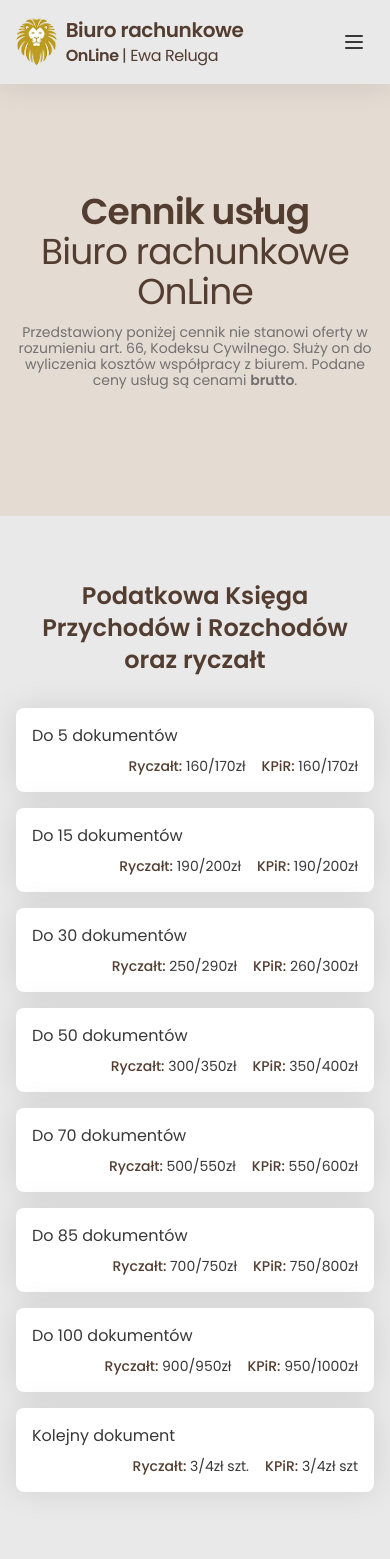
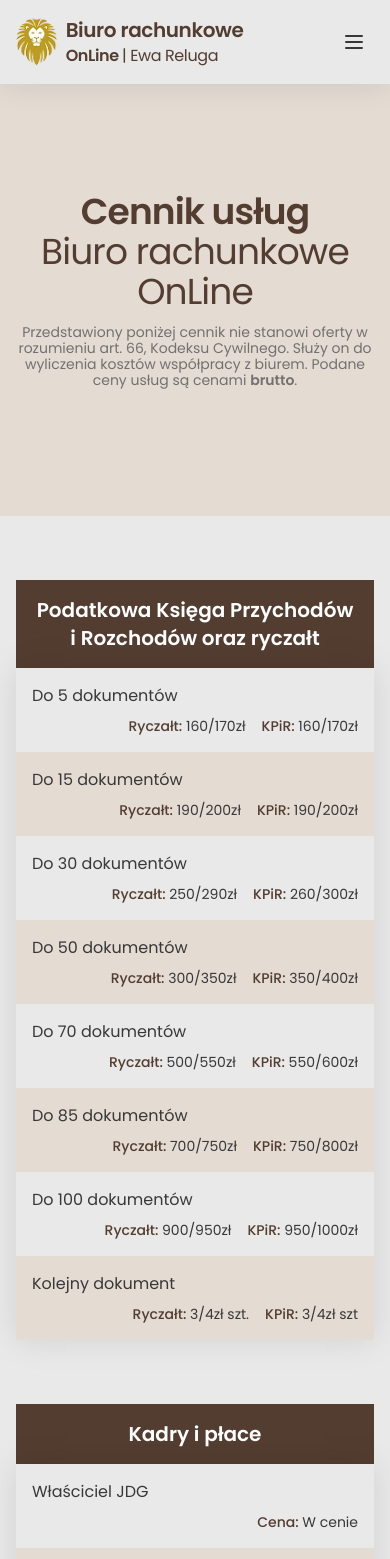
Before and after one commit to patroxfe/biurorachunkowe, a React (Vite) app: page /cennik in a window 390 px wide. Shown: the top 1559 px of the page. Built offline with nearby package versions, Linux system fonts and the light colour scheme.

Commit message:
Poprawa mobilnego cennika

```diff
--- a/src/pages/Pricing.jsx
+++ b/src/pages/Pricing.jsx
@@ -23,7 +23,7 @@ export default function Pricing() {
 			<div className='bg-secondBg py-16'>
 				<div className='wrapper px-4'>
 					<div className='mb-16'>
-						<h3 className='text-center text-2xl text-brownMain font-semibold mb-8 max-w-[500px] mx-auto'>
+						<h3 className='text-center text-xl md:text-2xl bg-brownMain text-white md:text-brownMain md:bg-inherit font-semibold md:mb-8 p-4 w-full md:max-w-[500px] mx-auto'>
 							Podatkowa Księga Przychodów i Rozchodów oraz ryczałt
 						</h3>
 						{/* Desktop */}
@@ -50,9 +50,9 @@ export default function Pricing() {
 							</table>
 						</div>
 						{/* Mobile */}
-						<div className='md:hidden space-y-4'>
+						<div className='md:hidden shadow-normal'>
 							{pricingData.sections[0].rows?.map((row, index) => (
-								<div key={index} className='bg-white rounded-lg shadow-normal p-4'>
+								<div key={index} className={index % 2 === 0 ? 'bg-secondBg p-4' : 'bg-mainBg p-4'}>
 									<div className='text-grayish mb-2 max-w-[80%]'>{row.documents}</div>
 									<div className='flex justify-end items-center text-sm'>
 										<div className='ml-4'>
@@ -73,7 +73,9 @@ export default function Pricing() {
 
 					{/* Kadry i płace */}
 					<div className='mb-16'>
-						<h3 className='text-center text-2xl text-brownMain font-semibold mb-8'>Kadry i płace</h3>
+						<h3 className='text-center text-xl md:text-2xl bg-brownMain text-white md:text-brownMain md:bg-inherit font-semibold md:mb-8 p-4 w-full md:max-w-[500px] mx-auto'>
+							Kadry i płace
+						</h3>
 						{/* Desktop */}
 						<div className='hidden md:block bg-white rounded-lg shadow-normal'>
 							<table className='w-full'>
@@ -94,9 +96,9 @@ export default function Pricing() {
 							</table>
 						</div>
 						{/* Mobile */}
-						<div className='md:hidden space-y-4'>
+						<div className='md:hidden shadow-normal'>
 							{pricingData.sections[1].rows?.map((row, index) => (
-								<div key={index} className='bg-white rounded-lg shadow-normal p-4'>
+								<div key={index} className={index % 2 === 0 ? 'bg-secondBg p-4' : 'bg-mainBg p-4'}>
 									<div className='text-grayish mb-2 max-w-[80%]'>{row.service}</div>
 									<div className='flex justify-end items-center text-sm'>
 										<div className='ml-4'>
@@ -111,7 +113,9 @@ export default function Pricing() {
 
 					{/* Pozostałe usługi */}
 					<div className='mb-16'>
-						<h3 className='text-center text-2xl text-brownMain font-semibold mb-8'>Dodatkowe usługi</h3>
+						<h3 className='text-center text-xl md:text-2xl bg-brownMain text-white md:text-brownMain md:bg-inherit font-semibold md:mb-8 p-4 w-full md:max-w-[500px] mx-auto'>
+							Dodatkowe usługi
+						</h3>
 						{/* Desktop */}
 						<div className='hidden md:block bg-white rounded-lg shadow-normal'>
 							<table className='w-full'>
@@ -132,9 +136,9 @@ export default function Pricing() {
 							</table>
 						</div>
 						{/* Mobile */}
-						<div className='md:hidden space-y-4'>
+						<div className='md:hidden shadow-normal'>
 							{pricingData.sections[2].rows?.map((row, index) => (
-								<div key={index} className='bg-white rounded-lg shadow-normal p-4'>
+								<div key={index} className={index % 2 === 0 ? 'bg-secondBg p-4' : 'bg-mainBg p-4'}>
 									<div className='text-grayish mb-2 max-w-[80%]'>{row.service}</div>
 									<div className='flex justify-end items-center text-sm'>
 										<div className='ml-4'>
```
